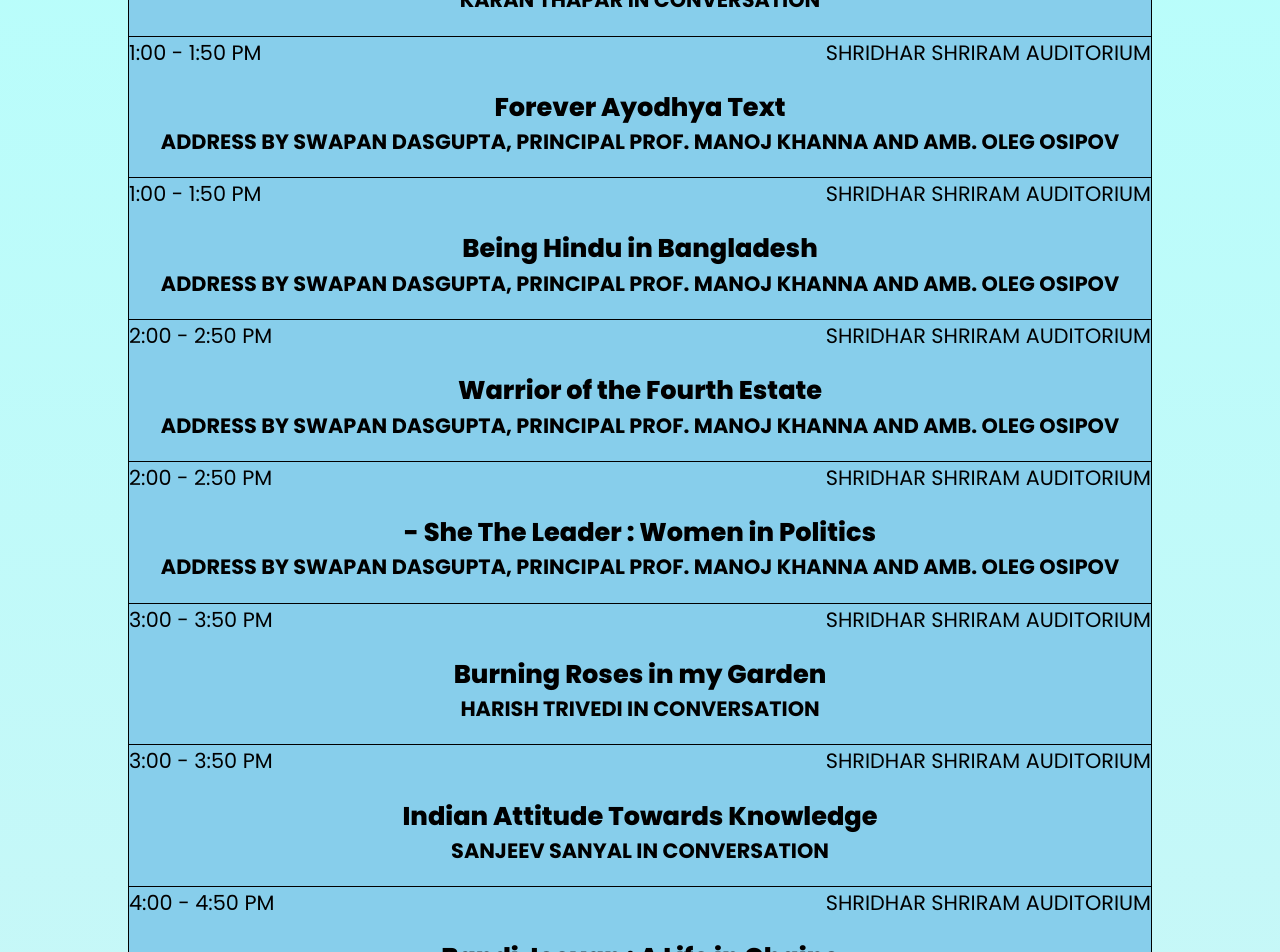
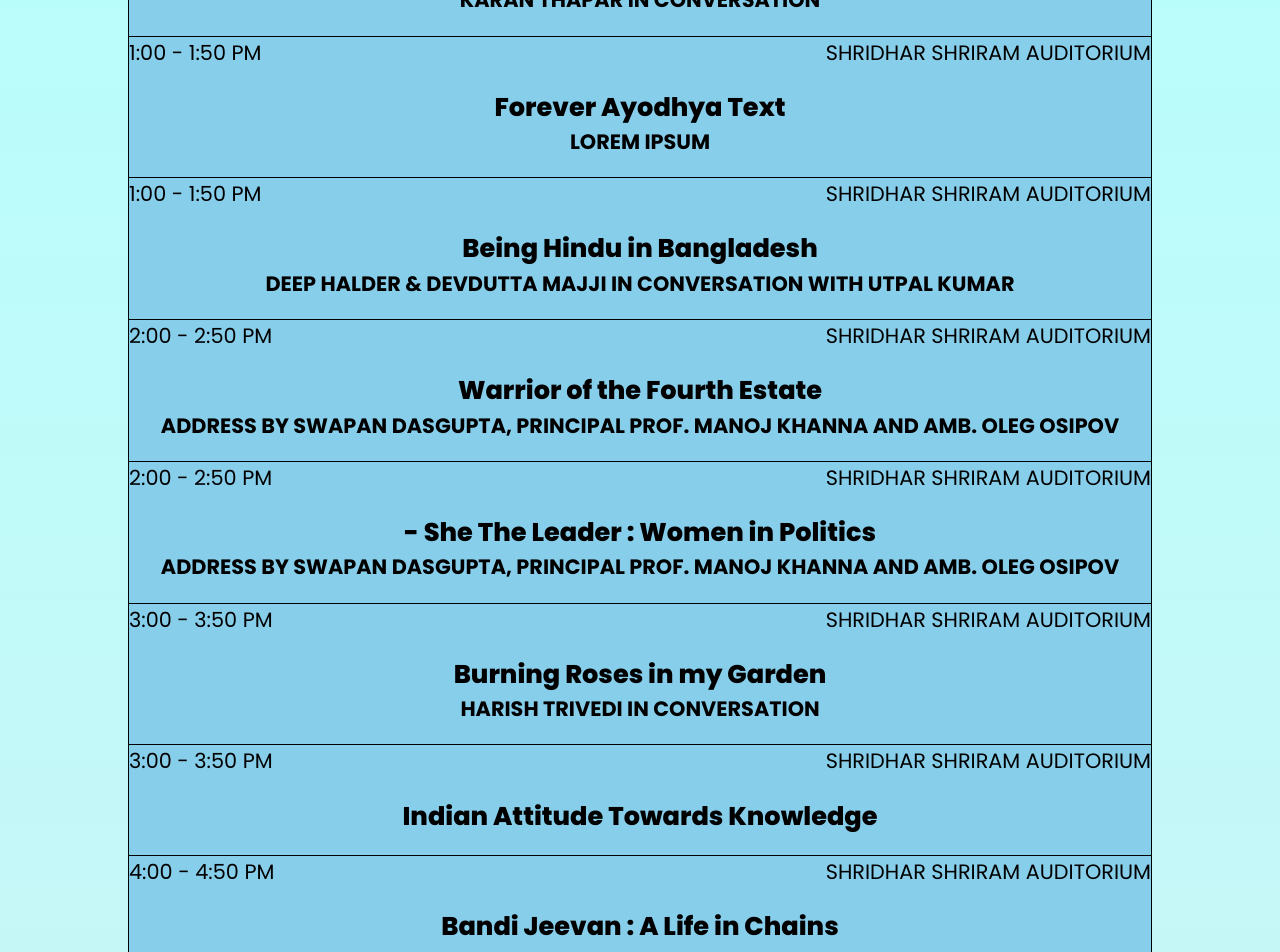
Before and after one commit to mehul1409/DuLitFest, a React (Vite) app: page /programme in a window 1280 px wide. Shown: the part 800-1752 px from the top of the page. Built offline with nearby package versions, Linux system fonts and the light colour scheme.

Commit message:
eventdetail updatingggg

```diff
--- a/src/assets/data/EventDetails.js
+++ b/src/assets/data/EventDetails.js
@@ -16,13 +16,13 @@ const EventDetails = [
         "time": "1:00 - 1:50 PM",
         "Place": "Shridhar Shriram Auditorium",
         "Event_Name": "Forever Ayodhya Text",
-        "Address": "Address by Swapan Dasgupta, Principal Prof. Manoj Khanna and Amb. Oleg Osipov",
+        "Address": "lorem ipsum",
     },
     {
         "time": "1:00 - 1:50 PM",
         "Place": "Shridhar Shriram Auditorium",
         "Event_Name": "Being Hindu in Bangladesh",
-        "Address": "Address by Swapan Dasgupta, Principal Prof. Manoj Khanna and Amb. Oleg Osipov",
+        "Address": "Deep Halder & Devdutta Majji in conversation with Utpal Kumar",
     },
     {
         "time": "2:00 - 2:50 PM",
@@ -46,13 +46,13 @@ const EventDetails = [
         "time": "3:00 - 3:50 PM",
         "Place": "Shridhar Shriram Auditorium",
         "Event_Name": "Indian Attitude Towards Knowledge",
-        "Address": "Sanjeev Sanyal in conversation",
+        "Address": "",
     },
     {
         "time": "4:00 - 4:50 PM",
         "Place": "Shridhar Shriram Auditorium",
         "Event_Name": "Bandi Jeevan : A Life in Chains",
-        "Address": "Address by Swapan Dasgupta, Principal Prof. Manoj Khanna and Amb. Oleg Osipov",
+        "Address": "Sanjeev Sanyal in conversation",
     },
     {
         "time": "4:00 - 4:50 PM",
```
